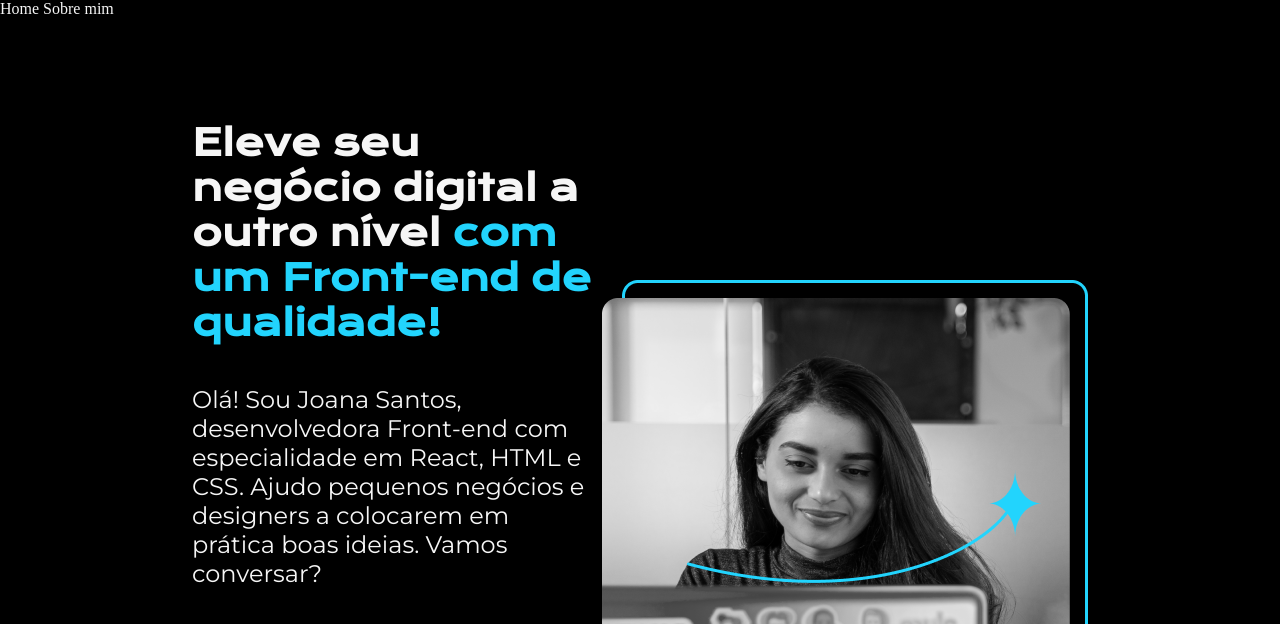
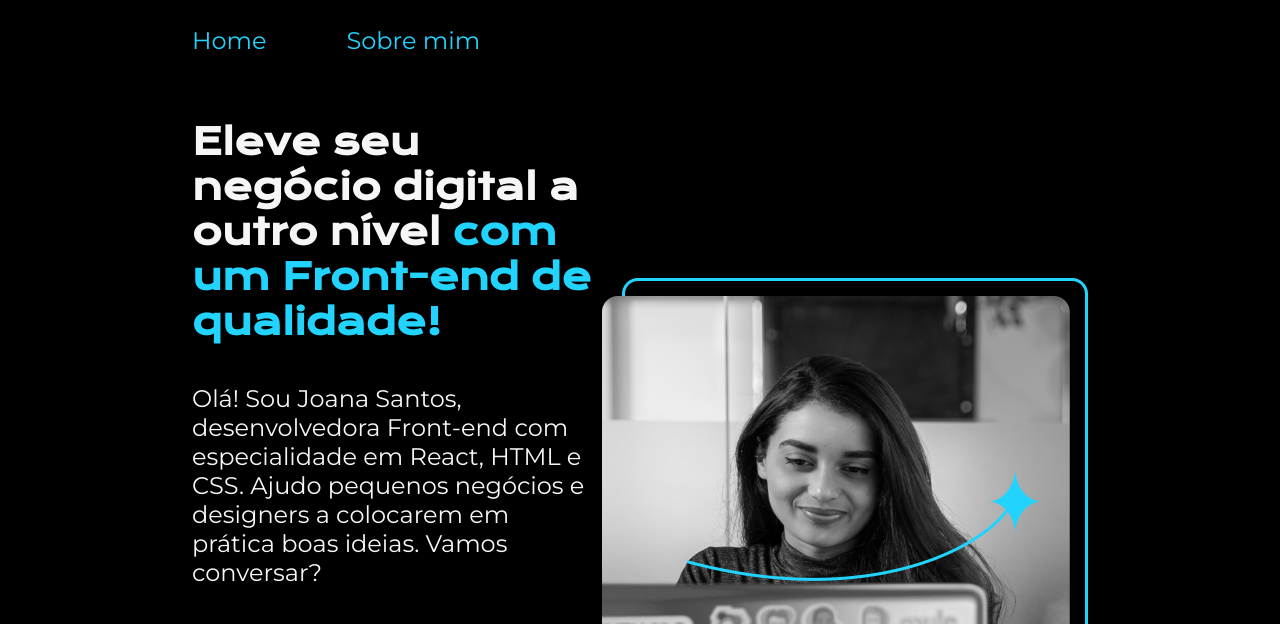
Before and after one commit to KarinaTelles/front_02, a plain HTML site: page index.html in a window 1280 px wide. Shown: the top 624 px of the page. Drawn offline with nearby package versions, Linux system fonts and the light colour scheme.

Commit message:
writting the about me page

```diff
--- a/index.html
+++ b/index.html
@@ -4,15 +4,15 @@
     <meta charset="UTF-8" />
     <meta http-equiv="X-UA-Compatible" content="IE=edge" />
     <meta name="viewport" content="width=device-width, initial-scale=1.0" />
+    <link rel="stylesheet" href="/styles/style.css" />
     <title>Portifolio</title>
-    <link rel="stylesheet" href="style.css" />
   </head>
 
   <body>
-    <header>
+    <header class="header">
       <nav class="header__menu">
-        <a class="header__link">Home</a>
-        <a class="header__link">Sobre mim</a>
+        <a class="header__menu__links" href="index.html">Home</a>
+        <a class="header__menu__links" href="about.html">Sobre mim</a>
       </nav>
     </header>
     <main class="apresentacao">
--- a/style.css
+++ b/styles/style.css
@@ -1,5 +1,19 @@
 @import url('https://fonts.googleapis.com/css2?family=Krona+One&family=Montserrat:wght@400;600&display=swap');
 
+.header{
+    padding: 2% 0% 0% 15%;
+}
+.header__menu{
+    display: flex;
+    gap: 80px;
+}
+.header__menu__links{
+    font-family: 'Montserrat', sans-serif;
+    font-size: 24px;
+    font-weight: 600px;
+    color: #22D4FD;
+    text-decoration: none;
+}
 *{
     margin: 0;
     padding: 0;
@@ -17,7 +31,7 @@ body{
 }
 
 .apresentacao{
-    margin: 8% 15%;
+    margin: 5% 15%;
     display: flex;
     align-items: center;
     justify-content: space-between;
```
Also changed, not shown: about.html (added, +21 -0 lines).
